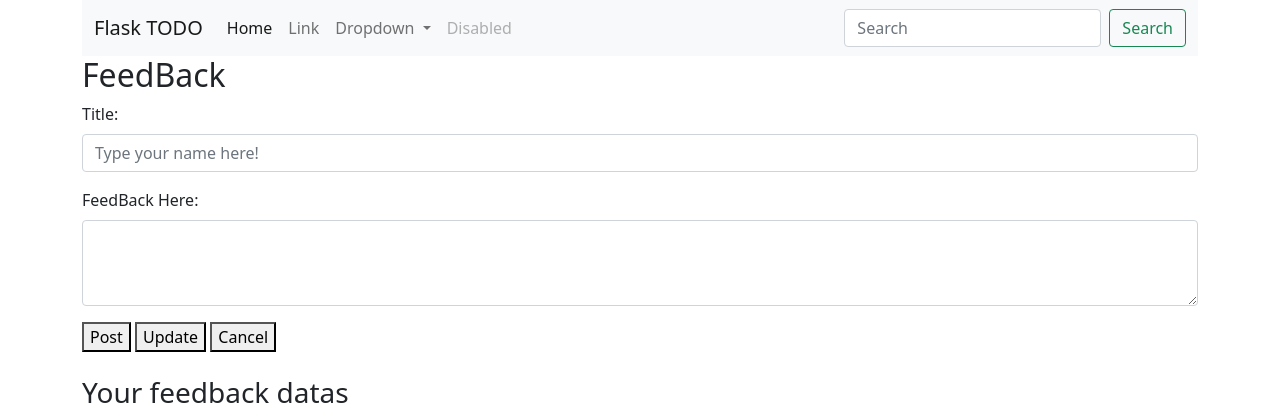
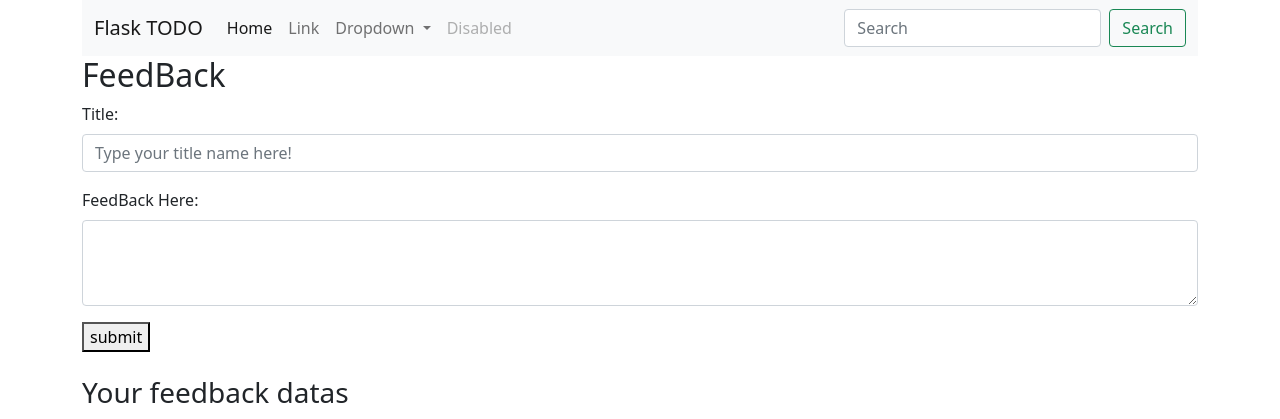
Before and after one commit to DhirendraThakur/flaskminiproject, a Flask app: template templates/index.html in a window 1280 px wide. Shown: the top 419 px of the page. Run offline with Flask 3, Linux system fonts and the light colour scheme; the template is opened without the code that fills it: values that come from a table or form of the project are taken from there, others are empty.

Commit message:
Datas are shown in tables

```diff
--- a/app.py
+++ b/app.py
@@ -1,4 +1,4 @@
-from flask import Flask, render_template
+from flask import Flask, render_template, request
 from sqlalchemy import create_engine, Column, Integer, String, DateTime
 
 from flask_sqlalchemy import SQLAlchemy
@@ -23,11 +23,14 @@ class Todo(db.Model):
 with app.app_context():
     db.create_all()
 
-@app.route('/main_page')
+@app.route('/', methods =['GET', 'POST'])
 def main_page():
-    todo = Todo(title ="First todo", desc = "Make an investment in crypto")
-    db.session.add(todo)
-    db.session.commit()
+    if request.method =="POST":
+        title =request.form['title']
+        desc = request.form['desc']
+        todo = Todo(title = title, desc = desc)
+        db.session.add(todo)
+        db.session.commit()
     alltodo = Todo.query.all()
 
     return render_template('index.html', alltodo=alltodo)
--- a/templates/index.html
+++ b/templates/index.html
@@ -15,7 +15,7 @@
 
     <nav class="navbar navbar-expand-lg navbar-light bg-light">
         <div class="container-fluid">
-          <a class="navbar-brand" href="#">Flask TODO</a>
+          <a class="navbar-brand" href="/">Flask TODO</a>
           <button class="navbar-toggler" type="button" data-bs-toggle="collapse" data-bs-target="#navbarSupportedContent" aria-controls="navbarSupportedContent" aria-expanded="false" aria-label="Toggle navigation">
             <span class="navbar-toggler-icon"></span>
           </button>
@@ -53,25 +53,25 @@
 
       <div class ="container" my-3>
         <h2> FeedBack</h2>
+        <form action ="/" method = "POST">
 
         <div class="mb-3">
             <label for="title" class="form-label">Title: </label>
-            <input type="text" class="form-control" id="title" placeholder="Type your name here!">
+            <input type="text" class="form-control" name="title" id="title" placeholder="Type your title name here!">
           </div>
           <div class="mb-3">
             <label for="desc" class="form-label">FeedBack Here: </label>
-            <textarea class="form-control" id="desc" rows="3"></textarea>
+            <textarea class="form-control" name= "desc" id="desc" rows="3"></textarea>
           </div>
+          <button type="submit"> submit</button>
+        </form>
       </div>
-      <div class ="container">
-        <button> Post </button>
-        <button> Update </button>
-        <button> Cancel </button>
-      </div>
+
       <br>
 
       <div class = "container" my-3>
         <h3> Your feedback datas </h3>
+
         <table class="table">
             <thead>
               <tr>
@@ -85,7 +85,7 @@
              {% for todo in alltodo %}
              <tr>
 
-              <th scope="row">{{todo.sno}}</th>
+              <th scope="row">{{loop.index}}</th>
               <td>{{todo.title}}</td>
               <td>{{todo.desc}}</td>
               <td>{{todo.date_created}}</td>
```
Also changed, not shown: instance/todo.db, templates/register.html (added).
